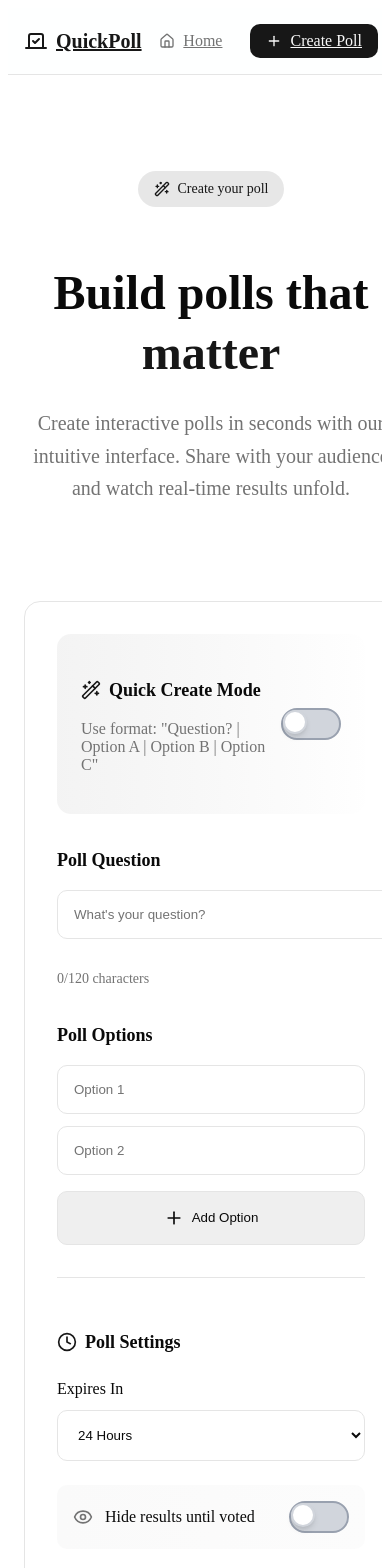
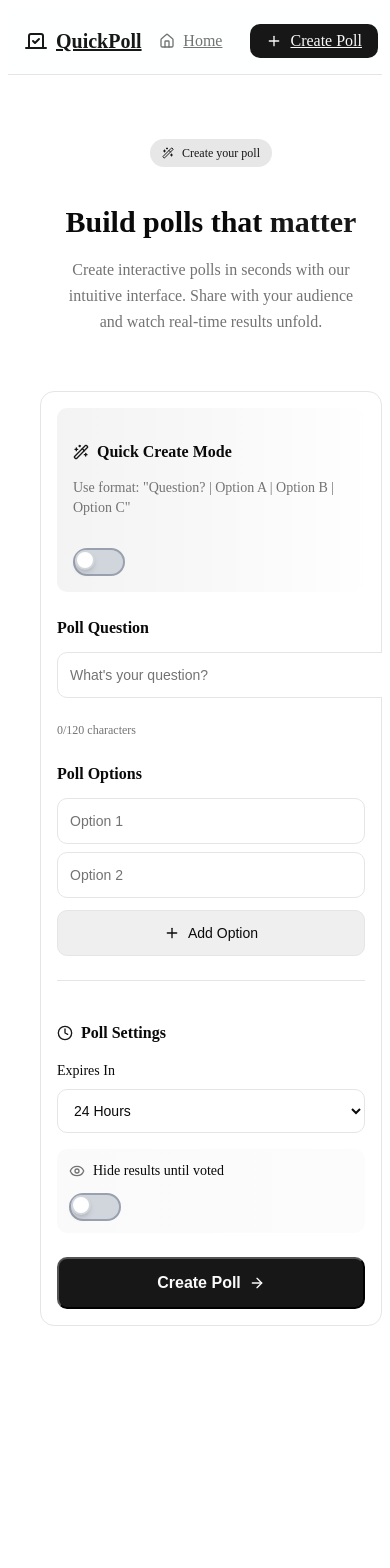
Before and after one commit to YashSakhareliya/SuperPoll, a React (Vite) app in the folder Frontend/: page /create in a window 390 px wide. Shown: the top 1568 px of the page. After the commit the page ends 1390 px from the top, so only its background shows below. Built offline with nearby package versions, Linux system fonts and the light colour scheme; no server answers.

Commit message:
update: UI imporve

```diff
--- a/Frontend/src/components/SharePanel.jsx
+++ b/Frontend/src/components/SharePanel.jsx
@@ -243,7 +243,7 @@ const SharePanel = ({ pollId, question }) => {
         {showQR && qrCodeData && (
           <div className="bg-base-200 rounded-lg mt-4 ">
             {/* QR Actions Header */}
-            <div className="flex items-center justify-between p-3 border-b border-base-300">
+            {/* <div className="flex items-center justify-between p-3 border-b border-base-300">
               <h4 className="font-medium text-sm">QR Code</h4>
               <div className="flex gap-1">
                 <button
@@ -272,7 +272,7 @@ const SharePanel = ({ pollId, question }) => {
                   <Share2 className="h-3 w-3" />
                 </button>
               </div>
-            </div>
+            </div> */}
 
             {/* QR Code Display */}
             <div className="text-center p-4">
@@ -281,7 +281,7 @@ const SharePanel = ({ pollId, question }) => {
                 dangerouslySetInnerHTML={{ __html: qrCodeData.svg }}
               />
               <p className="text-sm text-gray-500">Scan to vote</p>
-              <p className="text-xs text-gray-400 mt-1 break-all">{qrCodeData.pollUrl}</p>
+              {/* <p className="text-xs text-gray-400 mt-1 break-all">{qrCodeData.pollUrl}</p> */}
             </div>
 
             {/* QR Actions Footer */}
--- a/Frontend/src/pages/CreatePoll.jsx
+++ b/Frontend/src/pages/CreatePoll.jsx
@@ -80,34 +80,34 @@ const CreatePoll = () => {
   }
 
   return (
-    <div className="max-w-4xl mx-auto">
+    <div className="max-w-4xl mx-auto px-4 sm:px-6 lg:px-8">
       {/* Hero Section */}
-      <div className="text-center py-16">
-        <div className="inline-flex items-center gap-2 px-4 py-2 bg-primary/10 text-primary rounded-full text-sm font-medium mb-6">
-          <Wand2 className="h-4 w-4" />
+      <div className="text-center py-8 sm:py-12 lg:py-16">
+        <div className="inline-flex items-center gap-2 px-3 py-1.5 sm:px-4 sm:py-2 bg-primary/10 text-primary rounded-full text-xs sm:text-sm font-medium mb-4 sm:mb-6">
+          <Wand2 className="h-3 w-3 sm:h-4 sm:w-4" />
           Create your poll
         </div>
-        <h1 className="text-5xl font-bold text-foreground mb-6 leading-tight">
+        <h1 className="text-3xl sm:text-4xl lg:text-5xl font-bold text-foreground mb-4 sm:mb-6 leading-tight px-2">
           Build polls that
           <span className="text-primary"> matter</span>
         </h1>
-        <p className="text-xl text-muted-foreground mb-8 max-w-2xl mx-auto leading-relaxed">
+        <p className="text-base sm:text-lg lg:text-xl text-muted-foreground mb-6 sm:mb-8 max-w-2xl mx-auto leading-relaxed px-4">
           Create interactive polls in seconds with our intuitive interface. Share with your audience and watch real-time results unfold.
         </p>
       </div>
 
       {/* Main Card */}
-      <div className="bg-card border border-border rounded-2xl p-8 mb-8">
-        <form onSubmit={handleSubmit} className="space-y-8">
+      <div className="bg-card border border-border rounded-xl sm:rounded-2xl p-4 sm:p-6 lg:p-8 mb-6 sm:mb-8">
+        <form onSubmit={handleSubmit} className="space-y-6 sm:space-y-8">
           {/* Quick Create Toggle */}
-          <div className="bg-gradient-to-r from-primary/5 to-secondary/5 rounded-xl p-6">
-            <div className="flex items-center justify-between">
+          <div className="bg-gradient-to-r from-primary/5 to-secondary/5 rounded-lg sm:rounded-xl p-4 sm:p-6">
+            <div className="flex flex-col sm:flex-row items-start sm:items-center justify-between gap-4">
               <div>
-                <h3 className="text-lg font-semibold text-foreground mb-2 flex items-center gap-2">
-                  <Wand2 className="h-5 w-5 text-primary" />
+                <h3 className="text-base sm:text-lg font-semibold text-foreground mb-2 flex items-center gap-2">
+                  <Wand2 className="h-4 w-4 sm:h-5 sm:w-5 text-primary" />
                   Quick Create Mode
                 </h3>
-                <p className="text-muted-foreground">
+                <p className="text-muted-foreground text-sm sm:text-base">
                   Use format: "Question? | Option A | Option B | Option C"
                 </p>
               </div>
@@ -118,20 +118,20 @@ const CreatePoll = () => {
                   checked={useQuickCreate}
                   onChange={(e) => setUseQuickCreate(e.target.checked)}
                 />
-                <div className="w-14 h-7 bg-gray-300 border-2 border-gray-400 peer-focus:outline-none peer-focus:ring-4 peer-focus:ring-primary/30 rounded-full peer peer-checked:after:translate-x-7 peer-checked:after:border-white after:content-[''] after:absolute after:top-[2px] after:left-[2px] after:bg-white after:border-2 after:border-gray-300 after:rounded-full after:h-5 after:w-5 after:transition-all after:shadow-md peer-checked:bg-primary peer-checked:border-primary"></div>
+                <div className="w-12 h-6 sm:w-14 sm:h-7 bg-gray-300 border-2 border-gray-400 peer-focus:outline-none peer-focus:ring-4 peer-focus:ring-primary/30 rounded-full peer peer-checked:after:translate-x-6 sm:peer-checked:after:translate-x-7 peer-checked:after:border-white after:content-[''] after:absolute after:top-[2px] after:left-[2px] after:bg-white after:border-2 after:border-gray-300 after:rounded-full after:h-4 after:w-4 sm:after:h-5 sm:after:w-5 after:transition-all after:shadow-md peer-checked:bg-primary peer-checked:border-primary"></div>
               </label>
             </div>
           </div>
 
           {/* Quick Create Input */}
           {useQuickCreate ? (
-            <div className="space-y-4">
-              <label htmlFor="quickCreate" className="text-lg font-semibold text-foreground block">
+            <div className="space-y-3 sm:space-y-4">
+              <label htmlFor="quickCreate" className="text-base sm:text-lg font-semibold text-foreground block">
                 Quick Create Input
               </label>
               <textarea
                 id="quickCreate"
-                className="w-full min-h-[120px] p-4 bg-background border border-border rounded-lg focus:ring-2 focus:ring-primary/20 focus:border-primary transition-colors resize-none text-foreground placeholder:text-muted-foreground"
+                className="w-full min-h-[100px] sm:min-h-[120px] p-3 sm:p-4 bg-background border border-border rounded-lg focus:ring-2 focus:ring-primary/20 focus:border-primary transition-colors resize-none text-foreground placeholder:text-muted-foreground text-sm sm:text-base"
                 placeholder="What's your favorite color? | Red | Blue | Green | Yellow"
                 value={formData.quickCreate}
                 onChange={(e) =>
@@ -139,21 +139,21 @@ const CreatePoll = () => {
                 }
                 required
               />
-              <p className="text-sm text-muted-foreground">
+              <p className="text-xs sm:text-sm text-muted-foreground">
                 Separate your question and options with | (pipe) characters
               </p>
             </div>
           ) : (
-            <div className="space-y-8">
+            <div className="space-y-6 sm:space-y-8">
               {/* Question */}
-              <div className="space-y-4">
-                <label htmlFor="question" className="text-lg font-semibold text-foreground block">
+              <div className="space-y-3 sm:space-y-4">
+                <label htmlFor="question" className="text-base sm:text-lg font-semibold text-foreground block">
                   Poll Question
                 </label>
                 <input
                   id="question"
                   type="text"
-                  className="w-full p-4 bg-background border border-border rounded-lg focus:ring-2 focus:ring-primary/20 focus:border-primary transition-colors text-foreground placeholder:text-muted-foreground"
+                  className="w-full p-3 sm:p-4 bg-background border border-border rounded-lg focus:ring-2 focus:ring-primary/20 focus:border-primary transition-colors text-foreground placeholder:text-muted-foreground text-sm sm:text-base"
                   placeholder="What's your question?"
                   value={formData.question}
                   onChange={(e) =>
@@ -162,20 +162,20 @@ const CreatePoll = () => {
                   maxLength={120}
                   required
                 />
-                <p className="text-sm text-muted-foreground">
+                <p className="text-xs sm:text-sm text-muted-foreground">
                   {formData.question.length}/120 characters
                 </p>
               </div>
 
               {/* Options */}
-              <div className="space-y-4">
-                <label className="text-lg font-semibold text-foreground block">Poll Options</label>
-                <div className="space-y-3">
+              <div className="space-y-3 sm:space-y-4">
+                <label className="text-base sm:text-lg font-semibold text-foreground block">Poll Options</label>
+                <div className="space-y-2 sm:space-y-3">
                   {formData.options.map((option, index) => (
-                    <div key={index} className="flex gap-3">
+                    <div key={index} className="flex gap-2 sm:gap-3">
                       <input
                         type="text"
-                        className="flex-1 p-4 bg-background border border-border rounded-lg focus:ring-2 focus:ring-primary/20 focus:border-primary transition-colors text-foreground placeholder:text-muted-foreground"
+                        className="flex-1 p-3 sm:p-4 bg-background border border-border rounded-lg focus:ring-2 focus:ring-primary/20 focus:border-primary transition-colors text-foreground placeholder:text-muted-foreground text-sm sm:text-base"
                         placeholder={`Option ${index + 1}`}
                         value={option}
                         onChange={(e) => updateOption(index, e.target.value)}
@@ -185,10 +185,10 @@ const CreatePoll = () => {
                       {formData.options.length > 2 && (
                         <button
                           type="button"
-                          className="p-3 border border-destructive text-destructive rounded-lg hover:bg-destructive hover:text-destructive-foreground transition-colors"
+                          className="p-2 sm:p-3 border border-destructive text-destructive rounded-lg hover:bg-destructive hover:text-destructive-foreground transition-colors"
                           onClick={() => removeOption(index)}
                         >
-                          <Minus className="h-5 w-5" />
+                          <Minus className="h-4 w-4 sm:h-5 sm:w-5" />
                         </button>
                       )}
                     </div>
@@ -197,10 +197,10 @@ const CreatePoll = () => {
                 {formData.options.length < 4 && (
                   <button
                     type="button"
-                    className="w-full p-4 border border-border text-foreground rounded-lg hover:bg-muted transition-colors flex items-center justify-center gap-2 font-medium"
+                    className="w-full p-3 sm:p-4 border border-border text-foreground rounded-lg hover:bg-muted transition-colors flex items-center justify-center gap-2 font-medium text-sm sm:text-base"
                     onClick={addOption}
                   >
-                    <Plus className="h-5 w-5" />
+                    <Plus className="h-4 w-4 sm:h-5 sm:w-5" />
                     Add Option
                   </button>
                 )}
@@ -209,21 +209,21 @@ const CreatePoll = () => {
           )}
 
           {/* Poll Settings */}
-          <div className="border-t border-border pt-8">
-            <h3 className="text-lg font-semibold text-foreground mb-6 flex items-center gap-2">
-              <Clock className="h-5 w-5 text-primary" />
+          <div className="border-t border-border pt-6 sm:pt-8">
+            <h3 className="text-base sm:text-lg font-semibold text-foreground mb-4 sm:mb-6 flex items-center gap-2">
+              <Clock className="h-4 w-4 sm:h-5 sm:w-5 text-primary" />
               Poll Settings
             </h3>
 
-            <div className="grid grid-cols-1 md:grid-cols-2 gap-6">
+            <div className="grid grid-cols-1 md:grid-cols-2 gap-4 sm:gap-6">
               {/* Expiry Dropdown */}
-              <div className="space-y-3">
-                <label htmlFor="expiry" className="font-medium text-foreground block">
+              <div className="space-y-2 sm:space-y-3">
+                <label htmlFor="expiry" className="font-medium text-foreground block text-sm sm:text-base">
                   Expires In
                 </label>
                 <select
                   id="expiry"
-                  className="w-full p-4 bg-background border border-border rounded-lg focus:ring-2 focus:ring-primary/20 focus:border-primary transition-colors text-foreground"
+                  className="w-full p-3 sm:p-4 bg-background border border-border rounded-lg focus:ring-2 focus:ring-primary/20 focus:border-primary transition-colors text-foreground text-sm sm:text-base"
                   value={formData.expiryHours.toString()}
                   onChange={(e) =>
                     setFormData((prev) => ({
@@ -241,15 +241,15 @@ const CreatePoll = () => {
               </div>
 
               {/* Hide Results Toggle */}
-              <div className="bg-gradient-to-r from-muted/50 to-muted/30 rounded-lg p-4">
-                <div className="flex items-center justify-between">
-                  <div className="flex items-center gap-3">
+              <div className="bg-gradient-to-r from-muted/50 to-muted/30 rounded-lg p-3 sm:p-4">
+                <div className="flex flex-col sm:flex-row items-start sm:items-center justify-between gap-3">
+                  <div className="flex items-center gap-2 sm:gap-3">
                     {formData.hideResultsUntilVoted ? (
-                      <EyeOff className="h-5 w-5 text-muted-foreground" />
+                      <EyeOff className="h-4 w-4 sm:h-5 sm:w-5 text-muted-foreground" />
                     ) : (
-                      <Eye className="h-5 w-5 text-muted-foreground" />
+                      <Eye className="h-4 w-4 sm:h-5 sm:w-5 text-muted-foreground" />
                     )}
-                    <label htmlFor="hideResults" className="font-medium text-foreground">
+                    <label htmlFor="hideResults" className="font-medium text-foreground text-sm sm:text-base">
                       Hide results until voted
                     </label>
                   </div>
@@ -266,7 +266,7 @@ const CreatePoll = () => {
                         }))
                       }
                     />
-                    <div className="w-14 h-7 bg-gray-300 border-2 border-gray-400 peer-focus:outline-none peer-focus:ring-4 peer-focus:ring-primary/30 rounded-full peer peer-checked:after:translate-x-7 peer-checked:after:border-white after:content-[''] after:absolute after:top-[2px] after:left-[2px] after:bg-white after:border-2 after:border-gray-300 after:rounded-full after:h-5 after:w-5 after:transition-all after:shadow-md peer-checked:bg-primary peer-checked:border-primary"></div>
+                    <div className="w-12 h-6 sm:w-14 sm:h-7 bg-gray-300 border-2 border-gray-400 peer-focus:outline-none peer-focus:ring-4 peer-focus:ring-primary/30 rounded-full peer peer-checked:after:translate-x-6 sm:peer-checked:after:translate-x-7 peer-checked:after:border-white after:content-[''] after:absolute after:top-[2px] after:left-[2px] after:bg-white after:border-2 after:border-gray-300 after:rounded-full after:h-4 after:w-4 sm:after:h-5 sm:after:w-5 after:transition-all after:shadow-md peer-checked:bg-primary peer-checked:border-primary"></div>
                   </label>
                 </div>
               </div>
@@ -276,11 +276,11 @@ const CreatePoll = () => {
           {/* Submit Button */}
           <button
             type="submit"
-            className="w-full inline-flex items-center justify-center gap-2 px-8 py-4 bg-primary text-primary-foreground rounded-lg hover:bg-primary/90 transition-colors font-semibold text-lg disabled:opacity-50 disabled:cursor-not-allowed"
+            className="w-full inline-flex items-center justify-center gap-2 px-6 sm:px-8 py-3 sm:py-4 bg-primary text-primary-foreground rounded-lg hover:bg-primary/90 transition-colors font-semibold text-base sm:text-lg disabled:opacity-50 disabled:cursor-not-allowed"
             disabled={loading}
           >
             {loading ? "Creating Poll..." : "Create Poll"}
-            {!loading && <ArrowRight className="h-5 w-5" />}
+            {!loading && <ArrowRight className="h-4 w-4 sm:h-5 sm:w-5" />}
           </button>
         </form>
       </div>
```
Also changed, not shown: Frontend/src/components/CreatorPanel.jsx (+14 -21 lines), Frontend/src/pages/Home.jsx (+32 -32 lines), Frontend/src/pages/PollView.jsx (+33 -33 lines).
